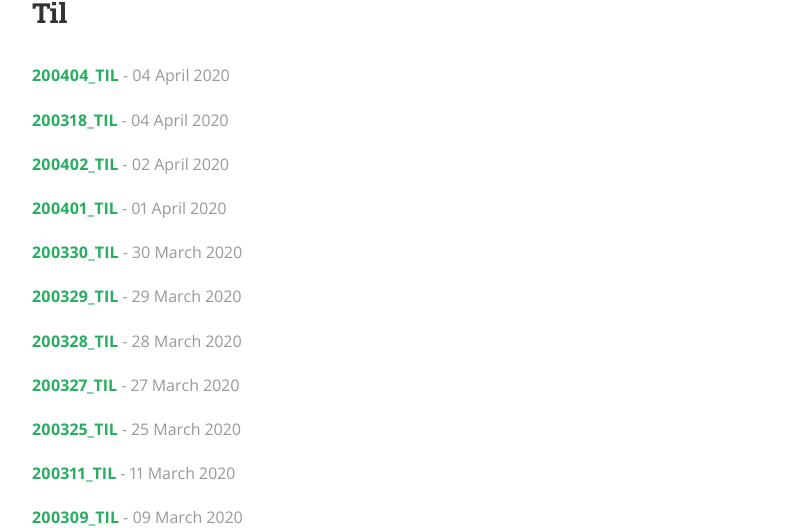
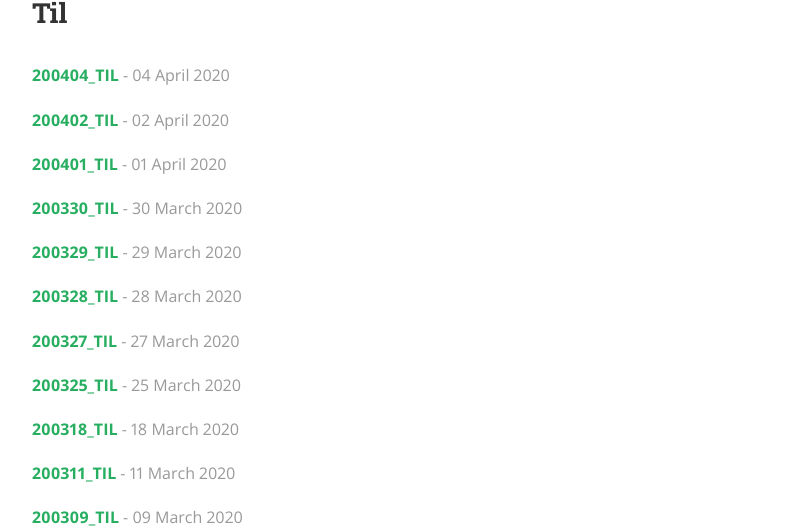
Before and after one commit to verustree/verustree.github.io, a Jekyll site: the page built from posts.md, in a window 1280 px wide and 900 px high, scrolled down 459 px. Shown: the part 151-679 px from the top of the window, without its empty margins (240-1039 px from the left). Built offline with Jekyll 4.4.1, drawn with Linux system fonts in a browser that asks for light colours; nearby versions of some CDN libraries.

Commit message:
Update 2020-03-18-TIL.md
0318로 날짜 수정

```diff
--- a/_posts/2020-03-18-TIL.md
+++ b/_posts/2020-03-18-TIL.md
@@ -1,7 +1,7 @@
 ---
 layout: post
 title:  "200318_TIL"
-date:   2020-04-04
+date:   2020-03-18
 author: Verustree
 categories: TIL
 tag:    packet tracer
```
